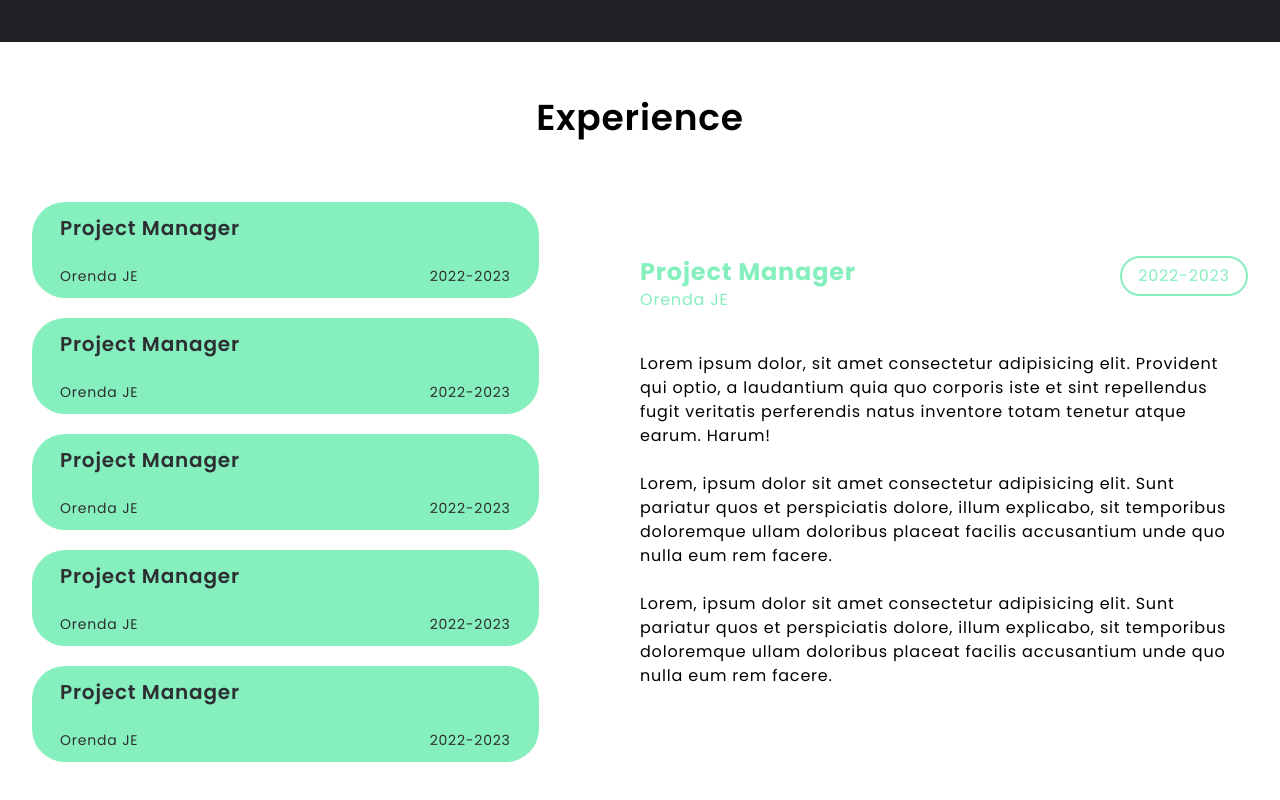
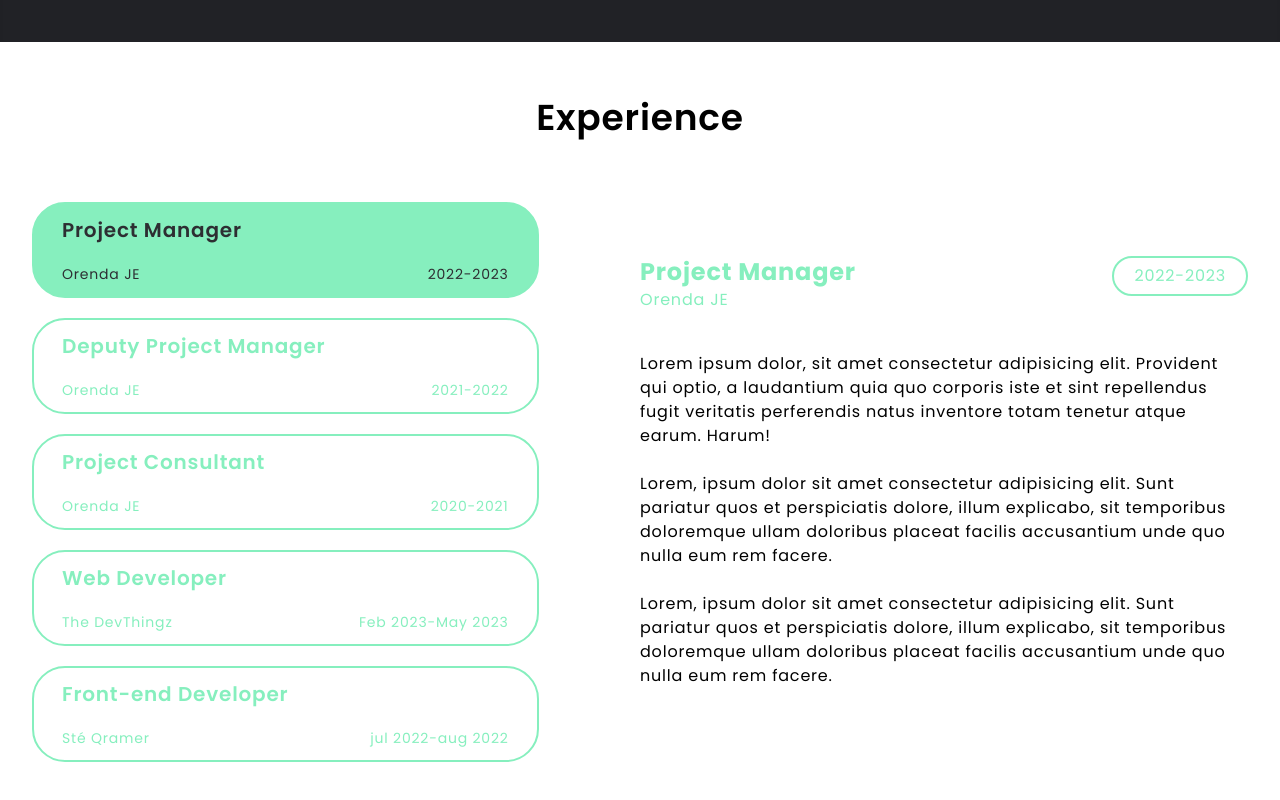
Before and after one commit to ayoub-jouini/Portfolio, a Next.js app: page / in a window 1280 px wide. Shown: the part 1200-2000 px from the top of the page. Built offline with nearby package versions, Linux system fonts and the light colour scheme.

Commit message:
experience & skills

```diff
--- a/src/components/Skills/Skills.tsx
+++ b/src/components/Skills/Skills.tsx
@@ -1,26 +1,19 @@
+import skills from "../../data/Skills";
+
 interface Props {}
 
 const Skills: React.FC<Props> = () => {
   return (
     <div className="w-full bg-primary3 shadow-inner">
       <div className="px-4 md:px-8 py-28 mx-auto lg:max-w-7xl grid grid-cols-5 justify-items-center gap-3 items-center flex-wrap">
-        <img alt="" src="/icons/javascript.svg" />
-        <img alt="" src="/icons/typescript.svg" />
-        <img alt="" src="/icons/go.svg" />
-        <img alt="" src="/icons/java.svg" />
-        <img alt="" src="/icons/html.svg" />
-        <img alt="" src="/icons/nodejs.svg" />
-        <img alt="" src="/icons/ReactJs.svg" />
-        <img alt="" src="/icons/reactnative.svg" />
-        <img alt="" src="/icons/nextjs.svg" />
-        <img alt="" src="/icons/css.svg" />
-        <img alt="" src="/icons/express.svg" />
-        <img alt="" src="/icons/mongodb.svg" />
-        <img alt="" src="/icons/postgress.svg" />
-        <img alt="" src="/icons/github.svg" />
-        <img alt="" src="/icons/docker.svg" />
-        <img alt="" src="/icons/git.svg" />
-        <img alt="" src="/icons/php.svg" />
+        {skills.map((skill, key) => (
+          <img
+            key={key}
+            className="cursor-pointer transition ease-in-out delay-100 hover:-translate-y-2 hover:scale-110 duration-100"
+            alt={skill}
+            src={`/icons/${skill}.svg`}
+          />
+        ))}
       </div>
     </div>
   );
--- a/src/components/experience/Experience.tsx
+++ b/src/components/experience/Experience.tsx
@@ -1,78 +1,56 @@
+"use client";
+
+import { useState } from "react";
+import experience from "../../data/Experince";
+
 interface Props {}
 
 const Experience: React.FC<Props> = () => {
+  const [activeExp, setActiveExp] = useState<number>(0);
   return (
     <div className="px-4 md:px-8 py-14 mx-auto lg:max-w-7xl ">
       <h2 className="mb-16 text-center font-semibold text-4xl">Experience</h2>
       <div className="grid grid-cols-2">
         <div className="">
-          <div className="bg-secondary rounded-[33px] w-10/12 h-24 py-3 px-7 text-primary1 flex flex-col justify-between mb-5">
-            <h3 className="font-semibold text-xl">Project Manager</h3>
+          {experience.map((exp, key) => (
+            <div
+              key={key}
+              className={`cursor-pointer border-2 border-secondary rounded-[33px] w-10/12 h-24 py-3 px-7  flex flex-col justify-between mb-5 ${
+                activeExp === exp.id
+                  ? "bg-secondary text-primary1"
+                  : " text-secondary"
+              }`}
+              onClick={() => setActiveExp(exp.id)}
+            >
+              <h3 className="font-semibold text-xl">{exp.title}</h3>
               <div className="flex justify-between">
-              <p className="text-sm">Orenda JE</p>
-              <p className="text-sm">2022-2023</p>
+                <p className="text-sm">{exp.organisation}</p>
+                <p className="text-sm">{exp.date}</p>
               </div>
             </div>
-          <div className="bg-secondary rounded-[33px] w-10/12 h-24 py-3 px-7 text-primary1 flex flex-col justify-between mb-5">
-            <h3 className="font-semibold text-xl">Project Manager</h3>
-            <div className="flex justify-between">
-              <p className="text-sm">Orenda JE</p>
-              <p className="text-sm">2022-2023</p>
+          ))}
         </div>
-          </div>
-          <div className="bg-secondary rounded-[33px] w-10/12 h-24 py-3 px-7 text-primary1 flex flex-col justify-between mb-5">
-            <h3 className="font-semibold text-xl">Project Manager</h3>
-            <div className="flex justify-between">
-              <p className="text-sm">Orenda JE</p>
-              <p className="text-sm">2022-2023</p>
-            </div>
-          </div>
-          <div className="bg-secondary rounded-[33px] w-10/12 h-24 py-3 px-7 text-primary1 flex flex-col justify-between mb-5">
-            <h3 className="font-semibold text-xl">Project Manager</h3>
-            <div className="flex justify-between">
-              <p className="text-sm">Orenda JE</p>
-              <p className="text-sm">2022-2023</p>
-            </div>
-          </div>
-          <div className="bg-secondary rounded-[33px] w-10/12 h-24 py-3 px-7 text-primary1 flex flex-col justify-between mb-5">
-            <h3 className="font-semibold text-xl">Project Manager</h3>
-            <div className="flex justify-between">
-              <p className="text-sm">Orenda JE</p>
-              <p className="text-sm">2022-2023</p>
-            </div>
-          </div>
-        </div>
+        {experience
+          .filter((exp) => exp.id === activeExp)
+          .map((exp, key) => (
             <div className="flex flex-col justify-center">
               <div className="flex justify-between">
                 <div className="flex flex-col">
                   <h4 className="text-secondary font-bold text-2xl">
-                Project Manager
+                    {exp.title}
                   </h4>
-              <h5 className="text-secondary text-l">Orenda JE</h5>
+                  <h5 className="text-secondary text-l">{exp.organisation}</h5>
                 </div>
-            <div className="border-2 border-secondary rounded-[24px] h-10 w-32 flex items-center justify-center text-secondary">
-              <p>2022-2023</p>
+                <div className="border-2 border-secondary rounded-[24px] h-10 px-5 flex items-center justify-center text-secondary">
+                  <p>{exp.date}</p>
                 </div>
               </div>
-          <p className="my-10">
-            Lorem ipsum dolor, sit amet consectetur adipisicing elit. Provident
-            qui optio, a laudantium quia quo corporis iste et sint repellendus
-            fugit veritatis perferendis natus inventore totam tenetur atque
-            earum. Harum!
-            <br />
-            <br />
-            Lorem, ipsum dolor sit amet consectetur adipisicing elit. Sunt
-            pariatur quos et perspiciatis dolore, illum explicabo, sit
-            temporibus doloremque ullam doloribus placeat facilis accusantium
-            unde quo nulla eum rem facere.
-            <br />
-            <br />
-            Lorem, ipsum dolor sit amet consectetur adipisicing elit. Sunt
-            pariatur quos et perspiciatis dolore, illum explicabo, sit
-            temporibus doloremque ullam doloribus placeat facilis accusantium
-            unde quo nulla eum rem facere.
-          </p>
+              <p
+                dangerouslySetInnerHTML={{ __html: exp.description }}
+                className="my-10"
+              />
             </div>
+          ))}
       </div>
     </div>
   );
--- /dev/null
+++ b/src/data/Experince.tsx
@@ -0,0 +1,119 @@
+const experience = [
+  {
+    id: 0,
+    title: "Project Manager",
+    organisation: "Orenda JE",
+    date: "2022-2023",
+    description: `Lorem ipsum dolor, sit amet consectetur adipisicing elit. Provident
+    qui optio, a laudantium quia quo corporis iste et sint repellendus
+    fugit veritatis perferendis natus inventore totam tenetur atque
+    earum. Harum!
+    <br />
+    <br />
+    Lorem, ipsum dolor sit amet consectetur adipisicing elit. Sunt
+    pariatur quos et perspiciatis dolore, illum explicabo, sit
+    temporibus doloremque ullam doloribus placeat facilis accusantium
+    unde quo nulla eum rem facere.
+    <br />
+    <br />
+    Lorem, ipsum dolor sit amet consectetur adipisicing elit. Sunt
+    pariatur quos et perspiciatis dolore, illum explicabo, sit
+    temporibus doloremque ullam doloribus placeat facilis accusantium
+    unde quo nulla eum rem facere.
+`,
+  },
+  {
+    id: 1,
+    title: "Deputy Project Manager",
+    organisation: "Orenda JE",
+    date: "2021-2022",
+    description: `Lorem ipsum dolor, sit amet consectetur adipisicing elit. Provident
+    qui optio, a laudantium quia quo corporis iste et sint repellendus
+    fugit veritatis perferendis natus inventore totam tenetur atque
+    earum. Harum!
+    <br />
+    <br />
+    Lorem, ipsum dolor sit amet consectetur adipisicing elit. Sunt
+    pariatur quos et perspiciatis dolore, illum explicabo, sit
+    temporibus doloremque ullam doloribus placeat facilis accusantium
+    unde quo nulla eum rem facere.
+    <br />
+    <br />
+    Lorem, ipsum dolor sit amet consectetur adipisicing elit. Sunt
+    pariatur quos et perspiciatis dolore, illum explicabo, sit
+    temporibus doloremque ullam doloribus placeat facilis accusantium
+    unde quo nulla eum rem facere.
+`,
+  },
+  {
+    id: 2,
+    title: "Project Consultant",
+    organisation: "Orenda JE",
+    date: "2020-2021",
+    description: `Lorem ipsum dolor, sit amet consectetur adipisicing elit. Provident
+    qui optio, a laudantium quia quo corporis iste et sint repellendus
+    fugit veritatis perferendis natus inventore totam tenetur atque
+    earum. Harum!
+    <br />
+    <br />
+    Lorem, ipsum dolor sit amet consectetur adipisicing elit. Sunt
+    pariatur quos et perspiciatis dolore, illum explicabo, sit
+    temporibus doloremque ullam doloribus placeat facilis accusantium
+    unde quo nulla eum rem facere.
+    <br />
+    <br />
+    Lorem, ipsum dolor sit amet consectetur adipisicing elit. Sunt
+    pariatur quos et perspiciatis dolore, illum explicabo, sit
+    temporibus doloremque ullam doloribus placeat facilis accusantium
+    unde quo nulla eum rem facere.
+`,
+  },
+  {
+    id: 3,
+    title: "Web Developer",
+    organisation: "The DevThingz",
+    date: "Feb 2023-May 2023",
+    description: `Lorem ipsum dolor, sit amet consectetur adipisicing elit. Provident
+    qui optio, a laudantium quia quo corporis iste et sint repellendus
+    fugit veritatis perferendis natus inventore totam tenetur atque
+    earum. Harum!
+    <br />
+    <br />
+    Lorem, ipsum dolor sit amet consectetur adipisicing elit. Sunt
+    pariatur quos et perspiciatis dolore, illum explicabo, sit
+    temporibus doloremque ullam doloribus placeat facilis accusantium
+    unde quo nulla eum rem facere.
+    <br />
+    <br />
+    Lorem, ipsum dolor sit amet consectetur adipisicing elit. Sunt
+    pariatur quos et perspiciatis dolore, illum explicabo, sit
+    temporibus doloremque ullam doloribus placeat facilis accusantium
+    unde quo nulla eum rem facere.
+`,
+  },
+  {
+    id: 4,
+    title: "Front-end Developer",
+    organisation: "Sté Qramer",
+    date: "jul 2022-aug 2022",
+    description: `Lorem ipsum dolor, sit amet consectetur adipisicing elit. Provident
+    qui optio, a laudantium quia quo corporis iste et sint repellendus
+    fugit veritatis perferendis natus inventore totam tenetur atque
+    earum. Harum!
+    <br />
+    <br />
+    Lorem, ipsum dolor sit amet consectetur adipisicing elit. Sunt
+    pariatur quos et perspiciatis dolore, illum explicabo, sit
+    temporibus doloremque ullam doloribus placeat facilis accusantium
+    unde quo nulla eum rem facere.
+    <br />
+    <br />
+    Lorem, ipsum dolor sit amet consectetur adipisicing elit. Sunt
+    pariatur quos et perspiciatis dolore, illum explicabo, sit
+    temporibus doloremque ullam doloribus placeat facilis accusantium
+    unde quo nulla eum rem facere.
+`,
+  },
+];
+
+export default experience;
--- /dev/null
+++ b/src/data/Skills.tsx
@@ -0,0 +1,21 @@
+const skills = [
+  "javascript",
+  "typescript",
+  "go",
+  "java",
+  "html",
+  "nodejs",
+  "ReactJs",
+  "reactnative",
+  "nextjs",
+  "css",
+  "express",
+  "mongodb",
+  "postgress",
+  "github",
+  "docker",
+  "git",
+  "php",
+];
+
+export default skills;
```
Lines whose indentation alone changed are shown as unchanged.
